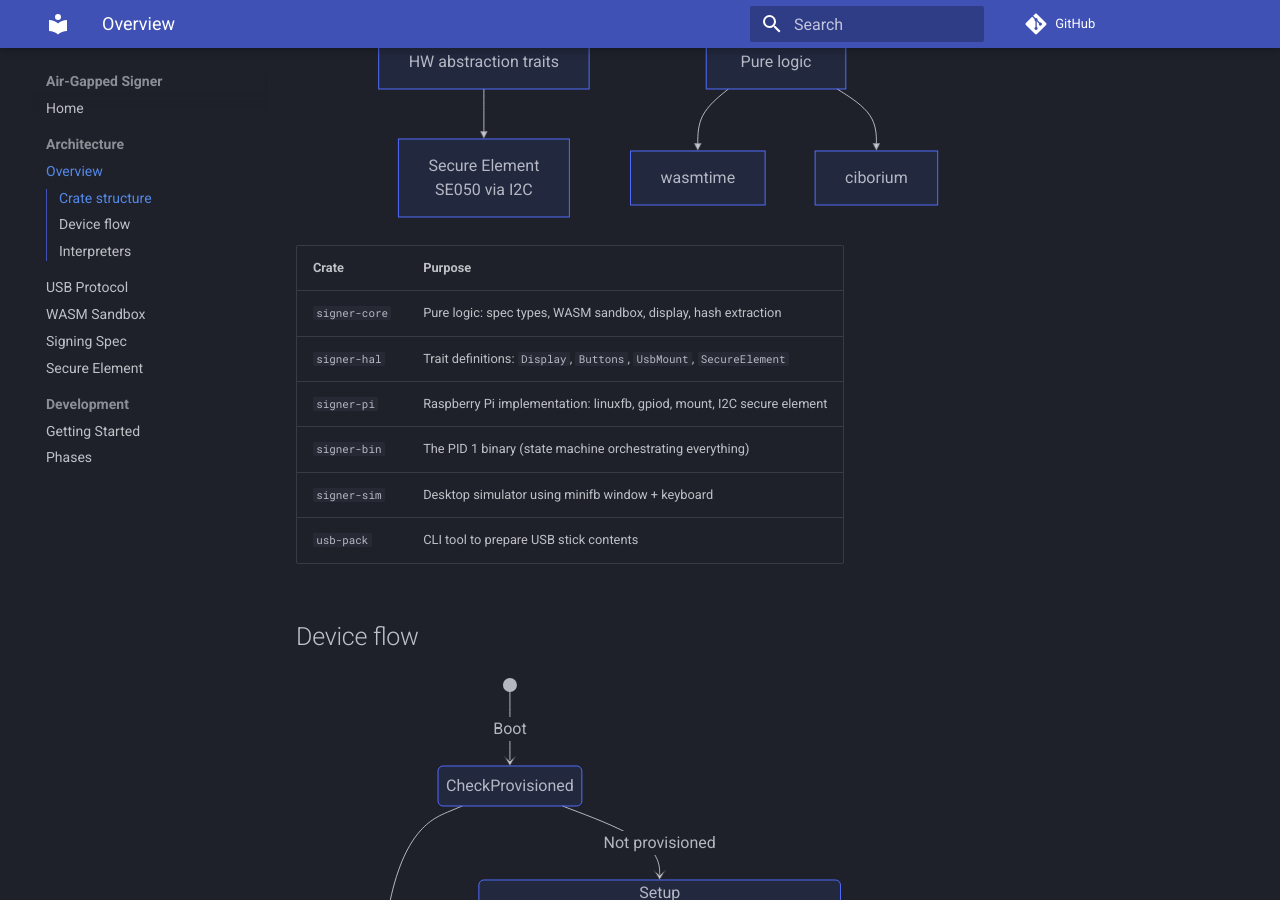
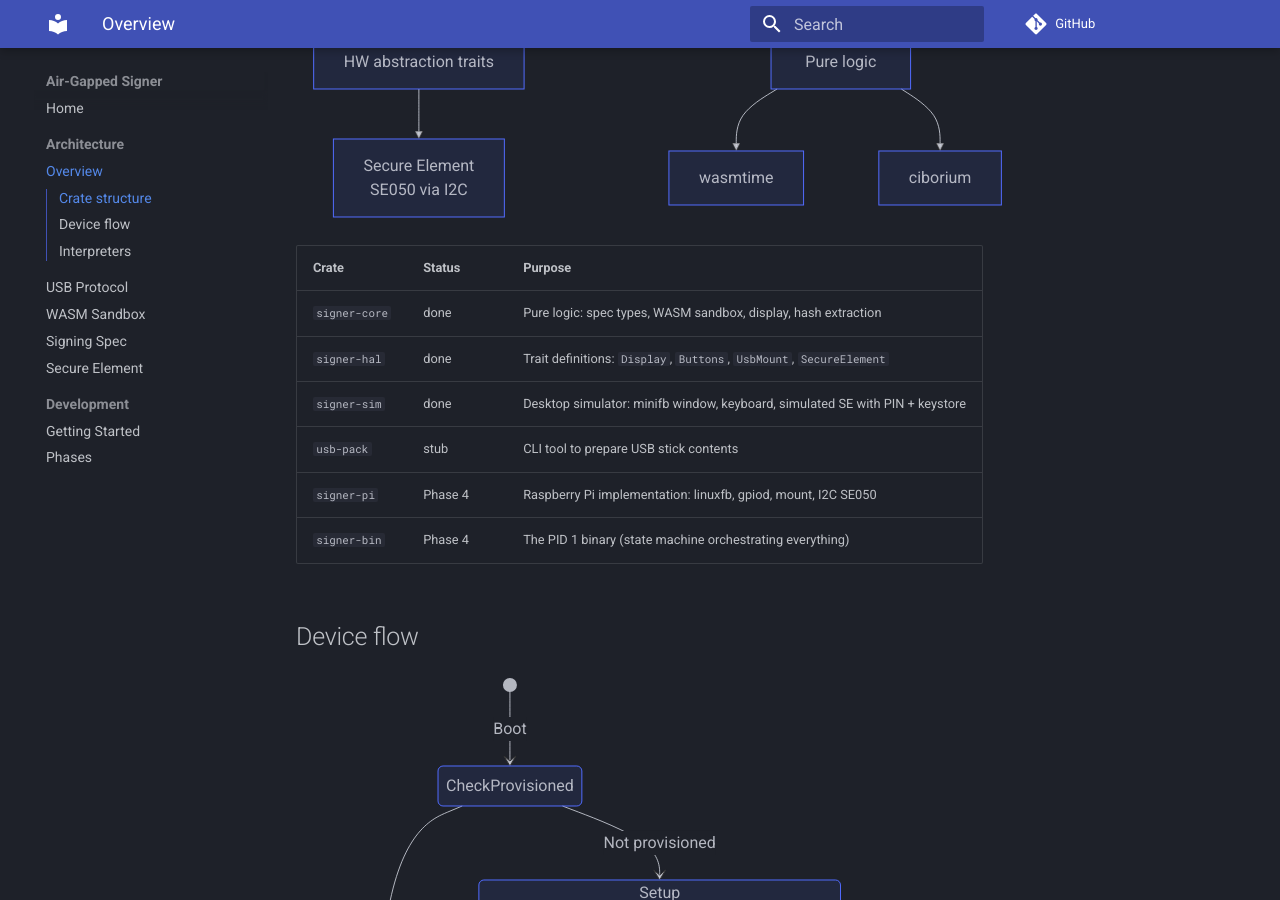
Before and after one commit to paolino/air-gap-signer, an MkDocs documentation site: the page built from docs/architecture/overview.md, in a window 1280 px wide and 900 px high, scrolled down 396 px. Built offline with MkDocs 1.6.1 and Material for MkDocs 9.7.7, drawn with Linux system fonts in a browser that asks for light colours; comment, search, counter and statistics services are not loaded; some of the changed text lies outside the part shown.

Commit message:
docs: fix content accuracy, add NAVIGATION.md
- Remove references to nonexistent crates (signer-pi, signer-bin not in workspace)
- Remove nonexistent signer-core/keystore.rs from Phase 0
- Remove nonexistent cardano-cbor interpreter from project layout
- Fix ATECC608B -> SE050 in source doc comment and Phase 4
- Mark future crates/interpreters with status in overview tables
- Fix "never exports key material" claim (seed exported once during setup)
- Fix threat model: stolen device -> lost/destroyed device, add stolen USB threat
- Scope USB protocol claim to signing only (setup uses different files)
- Add NAVIGATION.md with per-crate file descriptions and data flow diagram

````diff
--- a/docs/architecture/overview.md
+++ b/docs/architecture/overview.md
@@ -4,25 +4,28 @@
 
 ```mermaid
 graph TD
-    BIN[signer-bin<br/>PID 1 binary] --> HAL[signer-hal<br/>HW abstraction traits]
-    BIN --> CORE[signer-core<br/>Pure logic]
-    PI[signer-pi<br/>Pi HAL impl] --> HAL
-    SIM[signer-sim<br/>Desktop simulator] --> HAL
-    SIM --> CORE
-    PI --> CORE
+    SIM[signer-sim<br/>Desktop simulator] --> HAL[signer-hal<br/>HW abstraction traits]
+    SIM --> CORE[signer-core<br/>Pure logic]
     CORE --> WT[wasmtime]
     CORE --> CIB[ciborium]
     HAL --> SE[Secure Element<br/>SE050 via I2C]
+
+    BIN[signer-bin<br/>PID 1 binary]:::future --> HAL
+    BIN --> CORE
+    PI[signer-pi<br/>Pi HAL impl]:::future --> HAL
+    PI --> CORE
+
+    classDef future stroke-dasharray: 5 5
 ```
 
-| Crate | Purpose |
-|-------|---------|
-| `signer-core` | Pure logic: spec types, WASM sandbox, display, hash extraction |
-| `signer-hal` | Trait definitions: `Display`, `Buttons`, `UsbMount`, `SecureElement` |
-| `signer-pi` | Raspberry Pi implementation: linuxfb, gpiod, mount, I2C secure element |
-| `signer-bin` | The PID 1 binary (state machine orchestrating everything) |
-| `signer-sim` | Desktop simulator using minifb window + keyboard |
-| `usb-pack` | CLI tool to prepare USB stick contents |
+| Crate | Status | Purpose |
+|-------|--------|---------|
+| `signer-core` | done | Pure logic: spec types, WASM sandbox, display, hash extraction |
+| `signer-hal` | done | Trait definitions: `Display`, `Buttons`, `UsbMount`, `SecureElement` |
+| `signer-sim` | done | Desktop simulator: minifb window, keyboard, simulated SE with PIN + keystore |
+| `usb-pack` | stub | CLI tool to prepare USB stick contents |
+| `signer-pi` | Phase 4 | Raspberry Pi implementation: linuxfb, gpiod, mount, I2C SE050 |
+| `signer-bin` | Phase 4 | The PID 1 binary (state machine orchestrating everything) |
 
 ## Device flow
 
@@ -56,11 +59,11 @@ stateDiagram-v2
 
 WASM modules are carried on the USB stick alongside the transaction payload. Each blockchain ecosystem ships its own interpreter:
 
-| Interpreter | Format | Output |
-|-------------|--------|--------|
-| `echo-hex` | Any | Hex dump (testing) |
-| `cardano-cbor` | Cardano TX CBOR | Structured JSON (inputs, outputs, fee, metadata) |
-| `bitcoin-psbt` | Bitcoin PSBT | Structured JSON (inputs, outputs, fee) |
+| Interpreter | Status | Format | Output |
+|-------------|--------|--------|--------|
+| `echo-hex` | done | Any | Hex dump (testing) |
+| `cardano-cbor` | Phase 2 | Cardano TX CBOR | Structured JSON (inputs, outputs, fee, metadata) |
+| `bitcoin-psbt` | future | Bitcoin PSBT | Structured JSON (inputs, outputs, fee) |
 
 Interpreters are compiled to `wasm32-unknown-unknown` and must export:
 
````
Also changed, not shown: NAVIGATION.md (added, +86 -0 lines), README.md (+3 -6 lines), docs/architecture/secure-element.md (+6 -3 lines), docs/architecture/usb-protocol.md (+1 -1 lines), docs/dev/getting-started.md (+2 -5 lines), docs/dev/phases.md (+1 -2 lines), 1 other file.
